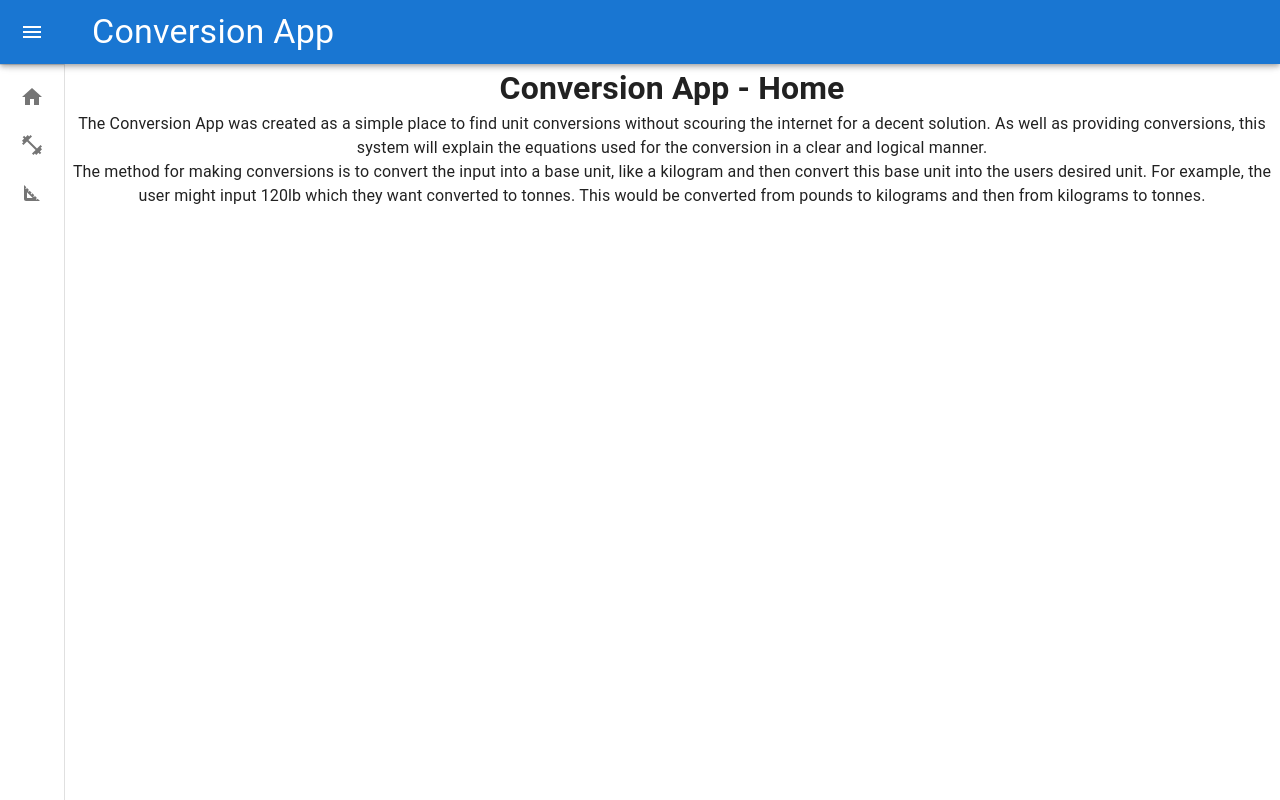
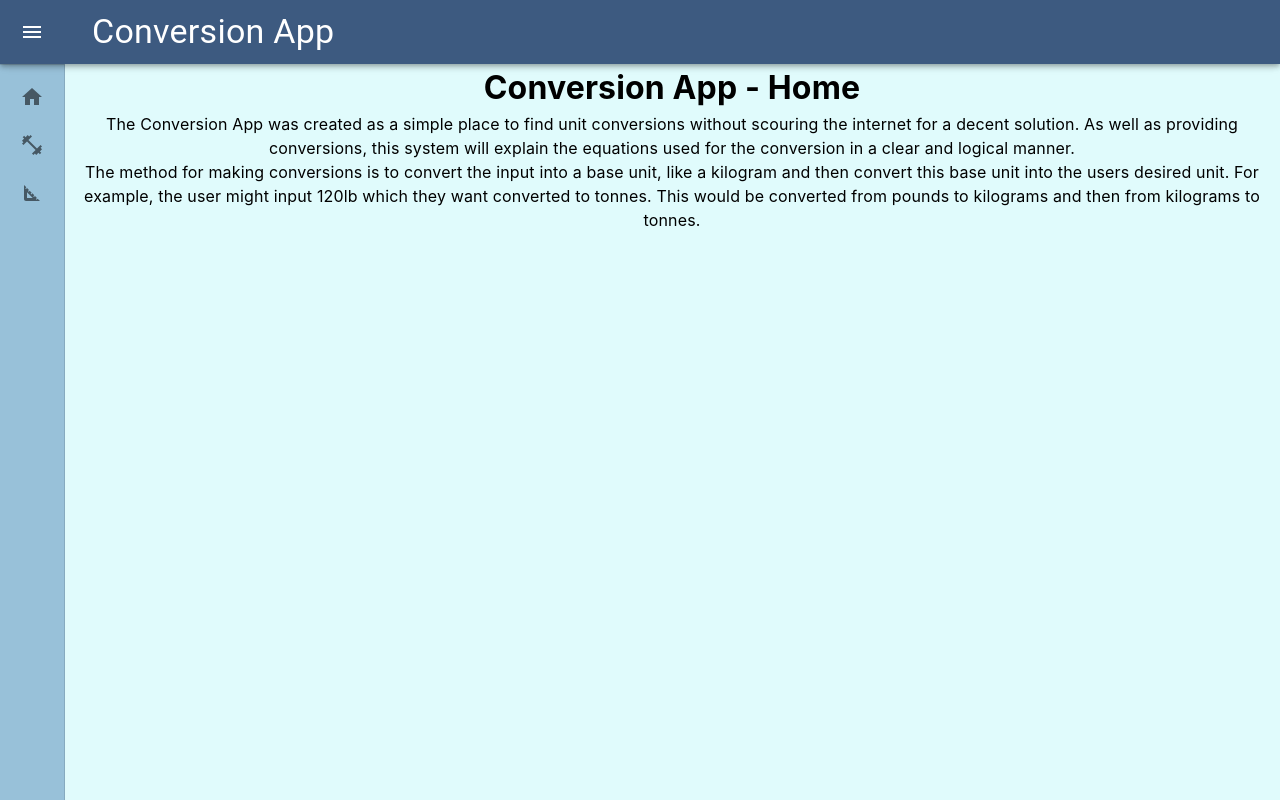
Before and after one commit to MatthewNobes/conversion-app, a React (Create React App) app: page / in a window 1280 px wide. Built offline with nearby package versions, Linux system fonts and the light colour scheme.

Commit message:
#22 Setting up mui theme

```diff
--- a/src/App.js
+++ b/src/App.js
@@ -5,9 +5,21 @@ import Menu from "./components/Menu";
 import Home from "./components/Home";
 import MassConversion from "./features/Mass";
 import DistanceConversion from "./features/Distance";
+import createCache from "@emotion/cache";
+import generateTheme from "./Theme";
+import { CacheProvider } from "@emotion/react";
+import { ThemeProvider } from "@mui/material";
+
+const muiCache = createCache({
+  key: "mui",
+  prepend: true,
+});
 
 const App = () => {
+  const theme = generateTheme(false);
   return (
+    <CacheProvider value={muiCache}>
+      <ThemeProvider theme={theme}>
         <div className="App">
           <Menu />
           <Box sx={{ paddingTop: "64px", paddingLeft: "64px" }}>
@@ -18,6 +30,8 @@ const App = () => {
             </Routes>
           </Box>
         </div>
+      </ThemeProvider>
+    </CacheProvider>
   );
 };
 
--- /dev/null
+++ b/src/Theme/Theme.js
@@ -0,0 +1,37 @@
+import { createTheme } from "@mui/material";
+
+export const generateTheme = (isDarkMode) => {
+  const config = {
+    palette: {
+      primary: {
+        main: "#3D5A80",
+        dark: "#30323D",
+        contrastText: "#FFF",
+      },
+      secondary: {
+        main: "#F1856A",
+      },
+      error: {
+        main: "#F1856A",
+        dark: "#E03D15",
+      },
+      background: {
+        default: "#E0FBFC",
+        paper: "#98C1D9",
+      },
+      extraColours: {
+        lightCyan: "#E0FBFC",
+      },
+      typography: {
+        fontFamily: "Roboto",
+        fontSize: 15,
+      },
+      text: {
+        primary: "#000",
+        secondary: "#4D5061",
+      },
+    },
+  };
+  const theme = createTheme(config);
+  return theme;
+};
--- /dev/null
+++ b/src/Theme/index.js
@@ -0,0 +1,2 @@
+import { generateTheme } from "./Theme";
+export default generateTheme;
```
Lines whose indentation alone changed are shown as unchanged.
